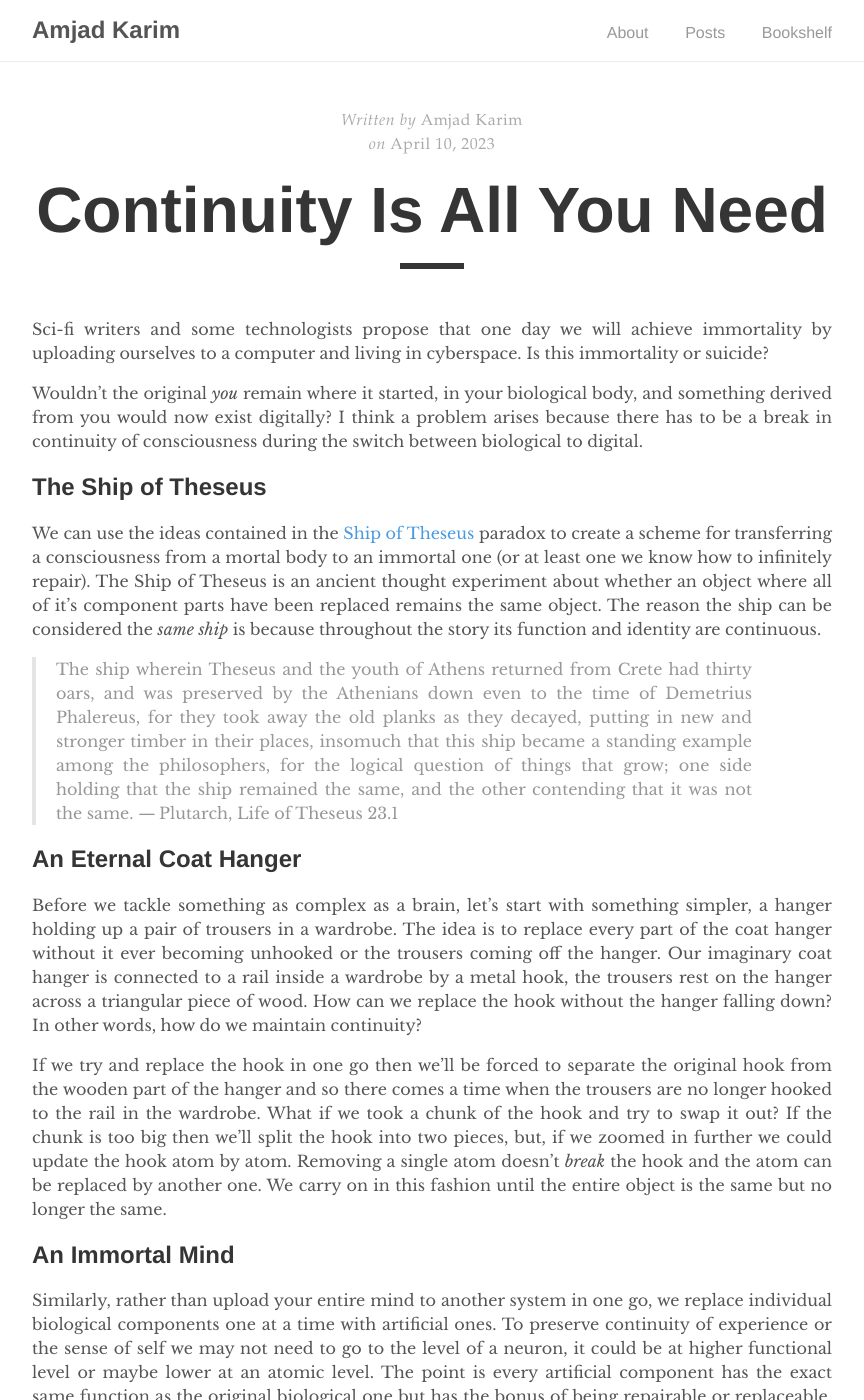
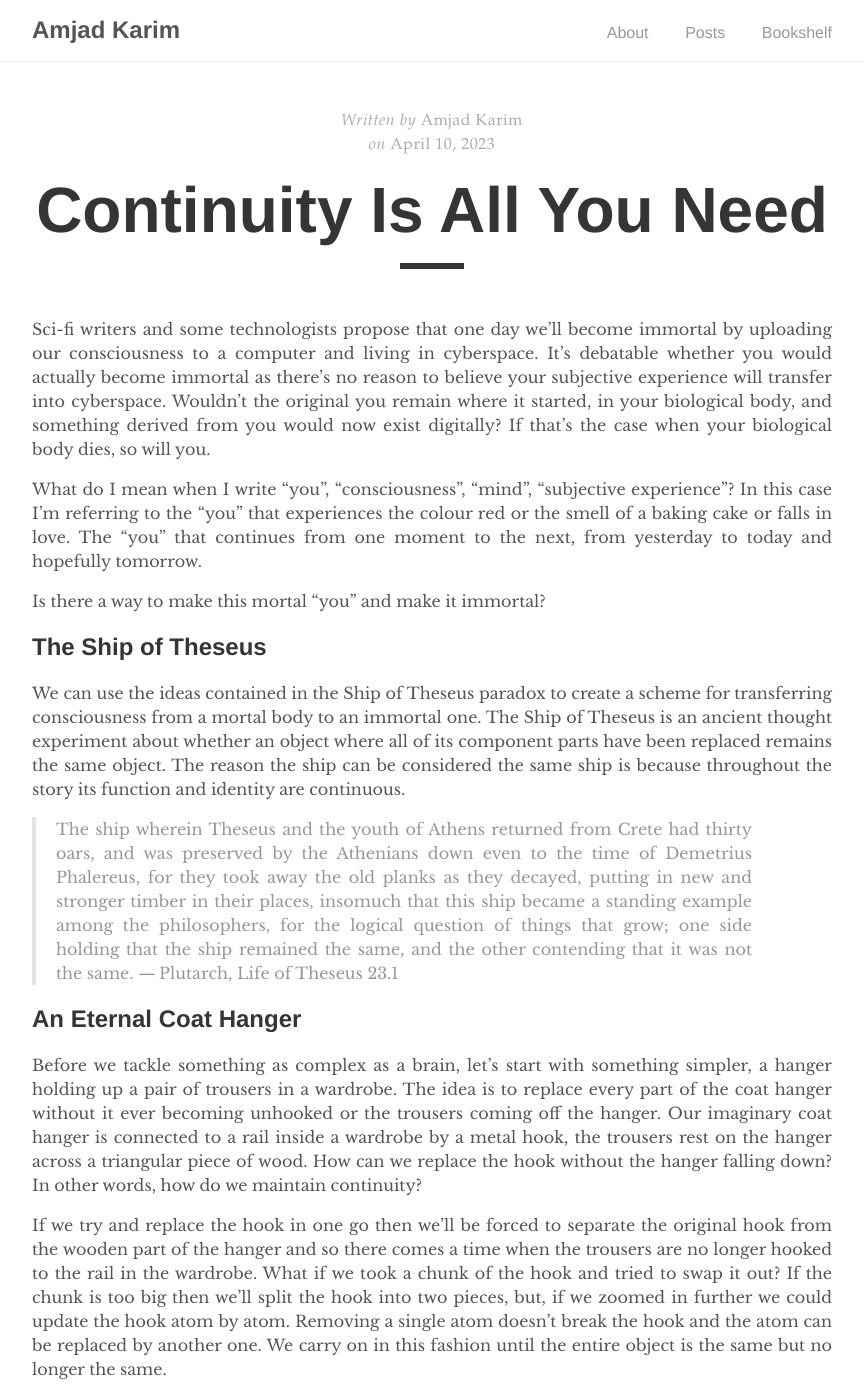
Before and after one commit to dscience7/amjadkarim, a Jekyll site: the page built from _posts/2023-04-10-An Immortal Coat Hanger.md, in a window 1280 px wide and 1400 px high. Shown: the whole window, without its empty margins (208-1072 px from the left). Built offline with Jekyll 4.4.1, drawn with Linux system fonts in a browser that asks for light colours; some of the changed text lies outside the part shown.

```diff
--- a/_data/books.yml
+++ b/_data/books.yml
@@ -1,3 +1,9 @@
+- title: Planetfall
+  year: 2023
+  author: Emma Newman
+  cover: https://images-na.ssl-images-amazon.com/images/S/compressed.photo.goodreads.com/books/1424627926i/24237785.jpg
+  notes: >
+
 - title: The Man Who Died Twice
   year: 2021
   author: Richard Osman
--- a/_posts/2023-04-10-An Immortal Coat Hanger.md
+++ b/_posts/2023-04-10-An Immortal Coat Hanger.md
@@ -5,27 +5,30 @@ author: "Amjad Karim"
 excerpt_separator: <!--more-->
 ---
 
-Sci-fi writers and some technologists propose that one day we will achieve immortality by uploading ourselves to a computer and living in cyberspace. Is this immortality or suicide?
+Sci-fi writers and some technologists propose that one day we’ll become immortal by uploading our consciousness to a computer and living in cyberspace. It’s debatable whether you would actually become immortal as there’s no reason to believe your subjective experience will transfer into cyberspace. Wouldn’t the original you remain where it started, in your biological body, and something derived from you would now exist digitally? If that’s the case when your biological body dies, so will you.
 
-Wouldn't the original *you* remain where it started, in your biological body, and something derived from you would now exist digitally? I think a problem arises because there has to be a break in continuity of consciousness during the switch between biological to digital.
+What do I mean when I write “you”, “consciousness”, “mind”, “subjective experience”? In this case I’m referring to the “you” that experiences the colour red or the smell of a baking cake or falls in love. The “you” that continues from one moment to the next, from yesterday to today and hopefully tomorrow.
+
+Is there a way to make this mortal “you” and make it immortal?
 
  <!--more-->
 
 ## The Ship of Theseus
-We can use the ideas contained in the [Ship of Theseus](https://en.wikipedia.org/wiki/Ship_of_Theseus) paradox to create a scheme for transferring a consciousness from a mortal body to an immortal one (or at least one we know how to infinitely repair). The Ship of Theseus is an ancient thought experiment about whether an object where all of it's component parts have been replaced remains the same object. The reason the ship can be considered the *same ship* is because throughout the story its function and identity are continuous.
+We can use the ideas contained in the Ship of Theseus paradox to create a scheme for transferring consciousness from a mortal body to an immortal one. The Ship of Theseus is an ancient thought experiment about whether an object where all of its component parts have been replaced remains the same object. The reason the ship can be considered the same ship is because throughout the story its function and identity are continuous.
 
 >    The ship wherein Theseus and the youth of Athens returned from Crete had thirty oars, and was preserved by the Athenians down even to the time of Demetrius Phalereus, for they took away the old planks as they decayed, putting in new and stronger timber in their places, insomuch that this ship became a standing example among the philosophers, for the logical question of things that grow; one side holding that the ship remained the same, and the other contending that it was not the same.
     — Plutarch, Life of Theseus 23.1
 
 ## An Eternal Coat Hanger
- Before we tackle something as complex as a brain, let's start with something simpler, a hanger holding up a pair of trousers in a wardrobe. The idea is to replace every part of the coat hanger without it ever becoming unhooked or the trousers coming off the hanger. Our imaginary coat hanger is connected to a rail inside a wardrobe by a metal hook, the trousers rest on the hanger across a triangular piece of wood. How can we replace the hook without the hanger falling down? In other words, how do we maintain continuity?
+Before we tackle something as complex as a brain, let’s start with something simpler, a hanger holding up a pair of trousers in a wardrobe. The idea is to replace every part of the coat hanger without it ever becoming unhooked or the trousers coming off the hanger. Our imaginary coat hanger is connected to a rail inside a wardrobe by a metal hook, the trousers rest on the hanger across a triangular piece of wood. How can we replace the hook without the hanger falling down? In other words, how do we maintain continuity?
 
- If we try and replace the hook in one go then we'll be forced to separate the original hook from the wooden part of the hanger and so there comes a time when the trousers are no longer hooked to the rail in the wardrobe. What if we took a chunk of the hook and try to swap it out? If the chunk is too big then we'll split the hook into two pieces, but, if we zoomed in further we could update the hook atom by atom. Removing a single atom doesn't *break* the hook and the atom can be replaced by another one. We carry on in this fashion until the entire object is the same but no longer the same.
+If we try and replace the hook in one go then we’ll be forced to separate the original hook from the wooden part of the hanger and so there comes a time when the trousers are no longer hooked to the rail in the wardrobe. What if we took a chunk of the hook and tried to swap it out? If the chunk is too big then we’ll split the hook into two pieces, but, if we zoomed in further we could update the hook atom by atom. Removing a single atom doesn’t break the hook and the atom can be replaced by another one. We carry on in this fashion until the entire object is the same but no longer the same.
 
 ## An Immortal Mind
-Similarly, rather than upload your entire mind to another system in one go, we replace individual biological components one at a time with artificial ones. To preserve continuity of experience or the sense of self we may not need to go to the level of a neuron, it could be at higher functional level or maybe lower at an atomic level. The point is every artificial component has the exact same function as the original biological one but has the bonus of being repairable or replaceable. For now, lets assume we're replacing neurons, we'd swap out one biological neuron with an artificial one modelled on it. The artificial neuron behaves exactly as the biological one and is connected to all the neurons the original neuron was connected to.
+So now let us move to you.  Rather than upload your entire mind to another system in one go, we replace individual biological neurons one at a time with artificial ones. To preserve continuity of experience we may not need to go to the level of a neuron, it could be at a higher functional level or maybe lower at an atomic level. The point is every artificial component has the exact same function as the original biological but has the bonus of being repairable or replaceable. For now, let's assume we’re replacing neurons, we’d swap out one biological neuron with an artificial one modelled on it. The artificial neuron behaves exactly as the biological one and is connected to all the neurons the original neuron was connected to.
 
-So you have a number of procedures swapping out bits of your brain and after each one you'd wake up and wouldn't notice a difference. Eventually your biological brain has been swapped entirely and is now artificial. Your sense of self is continuous.
+So you have a number of procedures swapping out bits of your brain and after each one you’d wake up and wouldn’t notice a difference. Eventually your biological brain has been swapped entirely and is now artificial. Your sense of self is continuous.
+
 
 ## Philosophies of Mind
-There are several philosophies of mind, some such as [Materialism](https://en.wikipedia.org/wiki/Materialism) or [Panpsychism](https://en.wikipedia.org/wiki/Panpsychism) are compatible with our scheme.  Others such as [Dualism](https://en.wikipedia.org/wiki/Mind%E2%80%93body_dualism) aren't. Materialism posits matter is the fundamental substance in nature and consciousness arises from the way matter is organised. Panpsychists believe consciousness is a fundamental property of matter such as mass and everything in the universe has some degree of consciousness no matter how insignificant. Certain arrangements of matter combine to form more significant forms of consciousness. Dualism is the idea that mind and body are separate but interact in someway.
+There are several philosophies of mind, some such as [Materialism](https://en.wikipedia.org/wiki/Materialism) or [Panpsychism](https://en.wikipedia.org/wiki/Panpsychism) are compatible with our scheme.  Others such as [Dualism](https://en.wikipedia.org/wiki/Mind%E2%80%93body_dualism) aren't. Materialism posits matter is the fundamental substance in nature and consciousness arises from the way matter is organised. Panpsychists believe consciousness is a fundamental property of matter such as mass and everything in the universe has some degree of consciousness no matter how insignificant. Certain arrangements of matter combine to form more significant forms of consciousness. Dualism is the idea that mind and body are separate but interact in someway (no-one has figured out how). Finally, [Idealists](https://en.wikipedia.org/wiki/Idealism) believe everything is consciousness and objects only exist when they are perceived by a conscious mind.
```
Also changed, not shown: 7 other files.
